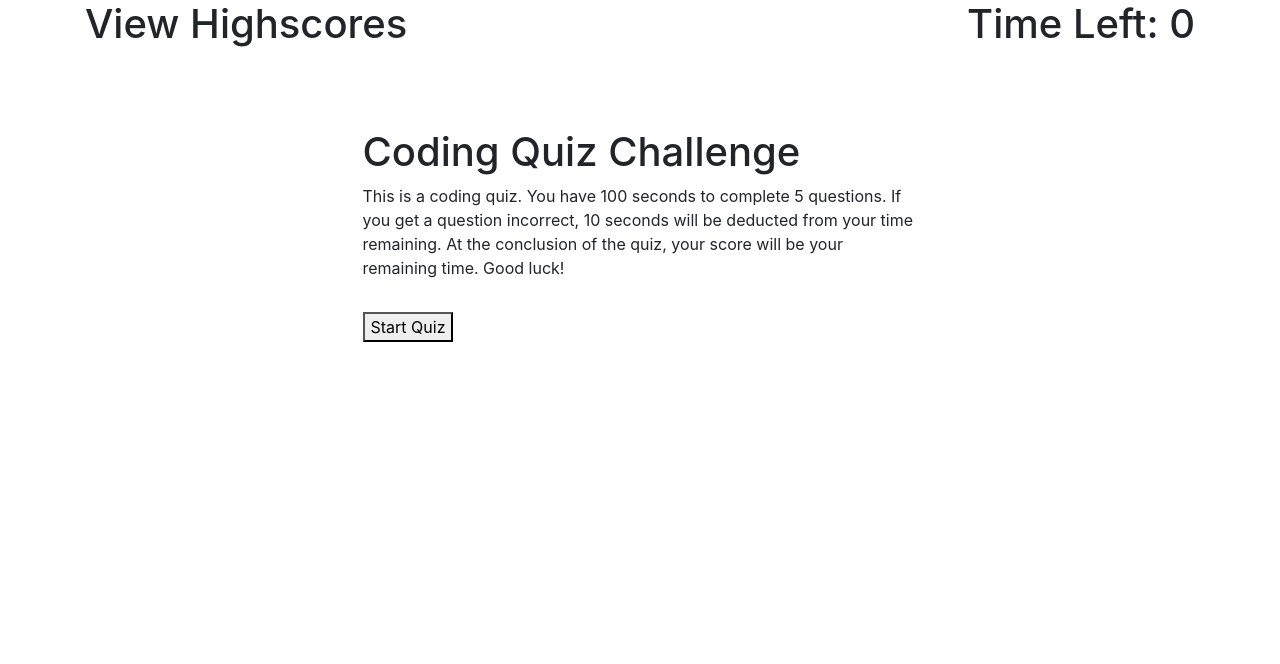
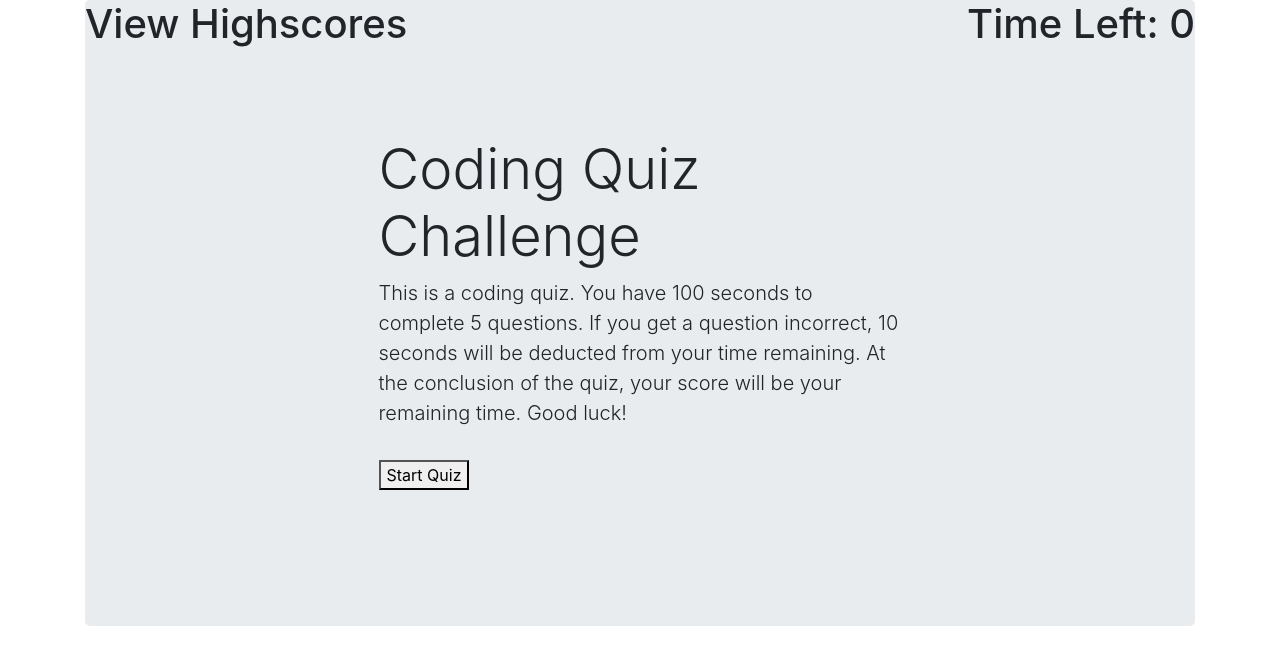
Before and after one commit to Maxx105/coding_quiz, a plain HTML site: page index.html in a window 1280 px wide. Drawn offline with nearby package versions, Linux system fonts and the light colour scheme.

Commit message:
added bootstrap jumbotron around quiz

```diff
--- a/index.html
+++ b/index.html
@@ -10,11 +10,12 @@
         <div class="container">
             <h1 id = "highscores" style="float: left;">View Highscores</h1>
             <h1 style="float: right;" id="timeLeft">Time Left: 0</h1>
+            <div class="jumbotron">
                 <div id="quizStart" style="clear: both; width: 50%; margin: auto;">
                     <br><br><br>
                     <div id="headerAndPrompt">
-                    <h1 id="quizHeader">Coding Quiz Challenge</h1>
-                    <p id="quizPrompt">This is a coding quiz. You have 100 seconds to complete 5 questions. If you get a question incorrect, 10 seconds will be deducted from your time remaining. At the conclusion of the quiz, your score will be your remaining time. Good luck!</p>
+                        <h1 class="display-4" id="quizHeader">Coding Quiz Challenge</h1>
+                        <p class="lead" id="quizPrompt">This is a coding quiz. You have 100 seconds to complete 5 questions. If you get a question incorrect, 10 seconds will be deducted from your time remaining. At the conclusion of the quiz, your score will be your remaining time. Good luck!</p>
                         <div id="finalScore"></div>
                         <div id="submitInitials">
                             <div id="enterInitials" style="float: left;"></div>
@@ -39,6 +40,7 @@
                     <div id="hrDiv" style="clear: both;"></div>
                 </div>
             </div>
+        </div>
 
     </body>
     <script src = "script.js"></script>
```
Lines whose indentation alone changed are shown as unchanged.
